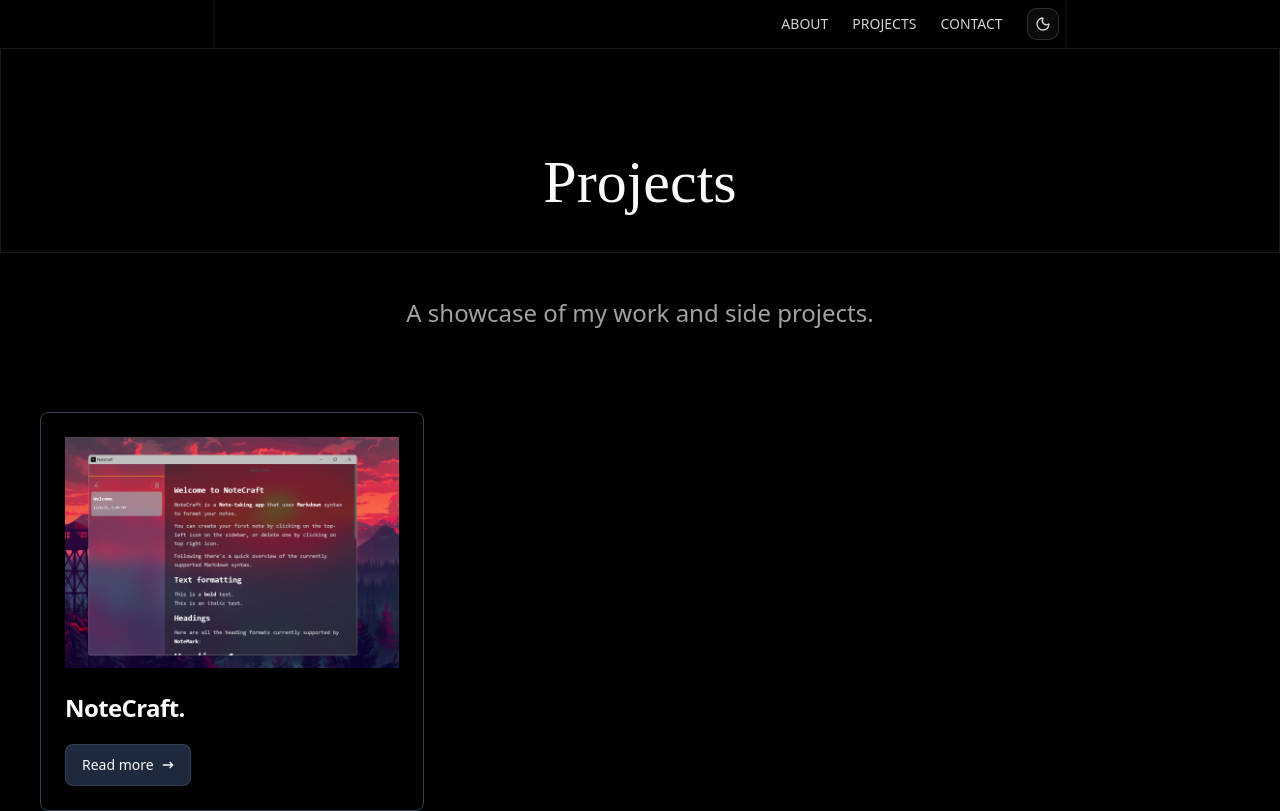
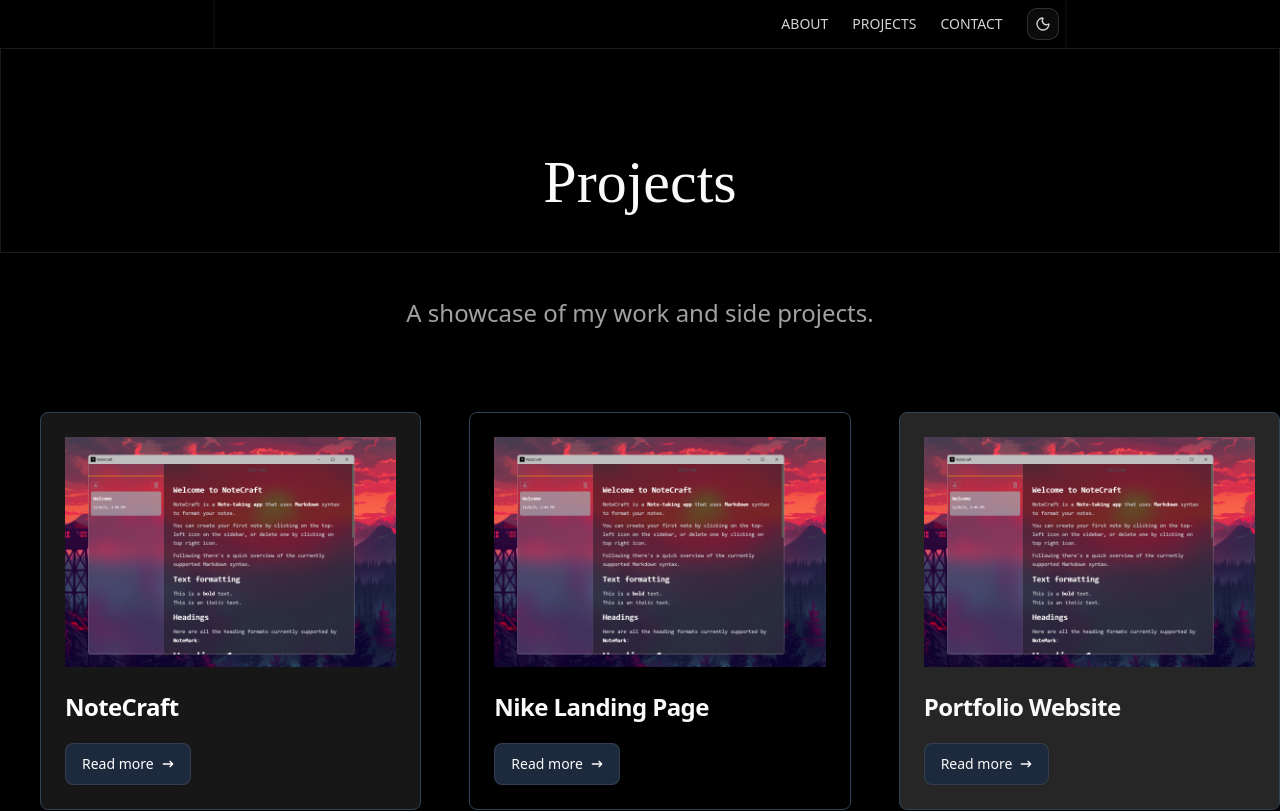
Before and after one commit to T095T/Portfolio, a Next.js app: page /projects in a window 1280 px wide. Built offline with nearby package versions, Linux system fonts and the light colour scheme; a web font is replaced by a local one.

Commit message:
working links

```diff
--- a/src/app/projects/page.tsx
+++ b/src/app/projects/page.tsx
@@ -3,6 +3,27 @@ import Navbar from "../../components/Navbar";
 import ProjectCard from "@/src/components/ProjectCard";
 
 function Projects() {
+  const projects = [
+    {
+      title: "NoteCraft",
+
+      className: "bg-neutral-900 text-white",
+      link: "https://github.com/T095T/NoteCraft",
+    },
+    {
+      title: "Nike Landing Page",
+
+      className: "hover:shadow-xl border border-blue-500",
+      link: "",
+    },
+    {
+      title: "Portfolio Website",
+
+      className: "bg-neutral-100 dark:bg-neutral-800",
+      link: "",
+    },
+  ];
+
   return (
     <>
       <Navbar />
@@ -18,7 +39,16 @@ function Projects() {
           </p>
         </div>
       </section>
-      <ProjectCard className="w-full max-w-none px-2 "/>
+      <div className="grid grid-cols-1 sm:grid-cols-2 lg:grid-cols-3 gap-2">
+        {projects.map((project, index) => (
+          <ProjectCard
+            key={index}
+            title={project.title}
+            className={project.className}
+            link={project.link}
+          />
+        ))}
+      </div>
     </>
   );
 }
--- a/src/components/ProjectCard.tsx
+++ b/src/components/ProjectCard.tsx
@@ -1,27 +1,42 @@
 import React from "react";
+
 interface ProjectCardProps {
-  title?: string;
-  description?: string;
-  className: string;
+  title: string;
+  description: string;
+  className?: string;
+  link?:string
 }
 
-const ProjectCard = ({ className, title, description }: ProjectCardProps) => {
+const ProjectCard = ({ className = "", title, description ,link}: ProjectCardProps) => {
   return (
-    <>
-      <div className="bg-neutral-primary-soft block max-w-sm p-6 border border-slate-700 rounded-md shadow-xs ml-10 mt-20">
+    <div
+      className={`
+        bg-neutral-primary-soft block max-w-sm p-6 border border-slate-700
+        rounded-md shadow-xs ml-10 mt-20
+        ${className}
+      `}
+    >
       <img
         className="rounded-base"
         src="/assets/Thumbnail-NoteCraft.png"
-          alt=""
+        alt={title}
       />
 
       <h5 className="mt-6 mb-5 text-2xl font-semibold tracking-tight text-heading">
-          NoteCraft.
+        {title}
       </h5>
 
+      <p className="text-sm text-neutral-400 mb-5">{description}</p>
+
       <a
-          href="#"
-          className="inline-flex items-center text-body bg-slate-800 rounded-md box-border border border-default-medium  shadow-xs font-medium leading-5 rounded-base text-sm px-4 py-2.5 hover:border-1 hover:border-b-white hover:border-1 hover:border-r-white"
+        href={link}
+        className="
+          inline-flex items-center text-body bg-slate-800
+          rounded-md box-border border border-default-medium
+          shadow-xs font-medium leading-5 text-sm px-4 py-2.5
+          hover:border-b-2 hover:border-b-white
+          hover:border-r-2 hover:border-r-white
+        "
       >
         Read more
         <svg
@@ -35,15 +50,14 @@ const ProjectCard = ({ className, title, description }: ProjectCardProps) => {
         >
           <path
             stroke="currentColor"
-              stroke-linecap="round"
-              stroke-linejoin="round"
-              stroke-width="2"
+            strokeLinecap="round"
+            strokeLinejoin="round"
+            strokeWidth="2"
             d="M19 12H5m14 0-4 4m4-4-4-4"
           />
         </svg>
       </a>
     </div>
-    </>
   );
 };
 
```
Lines whose indentation alone changed are shown as unchanged.
